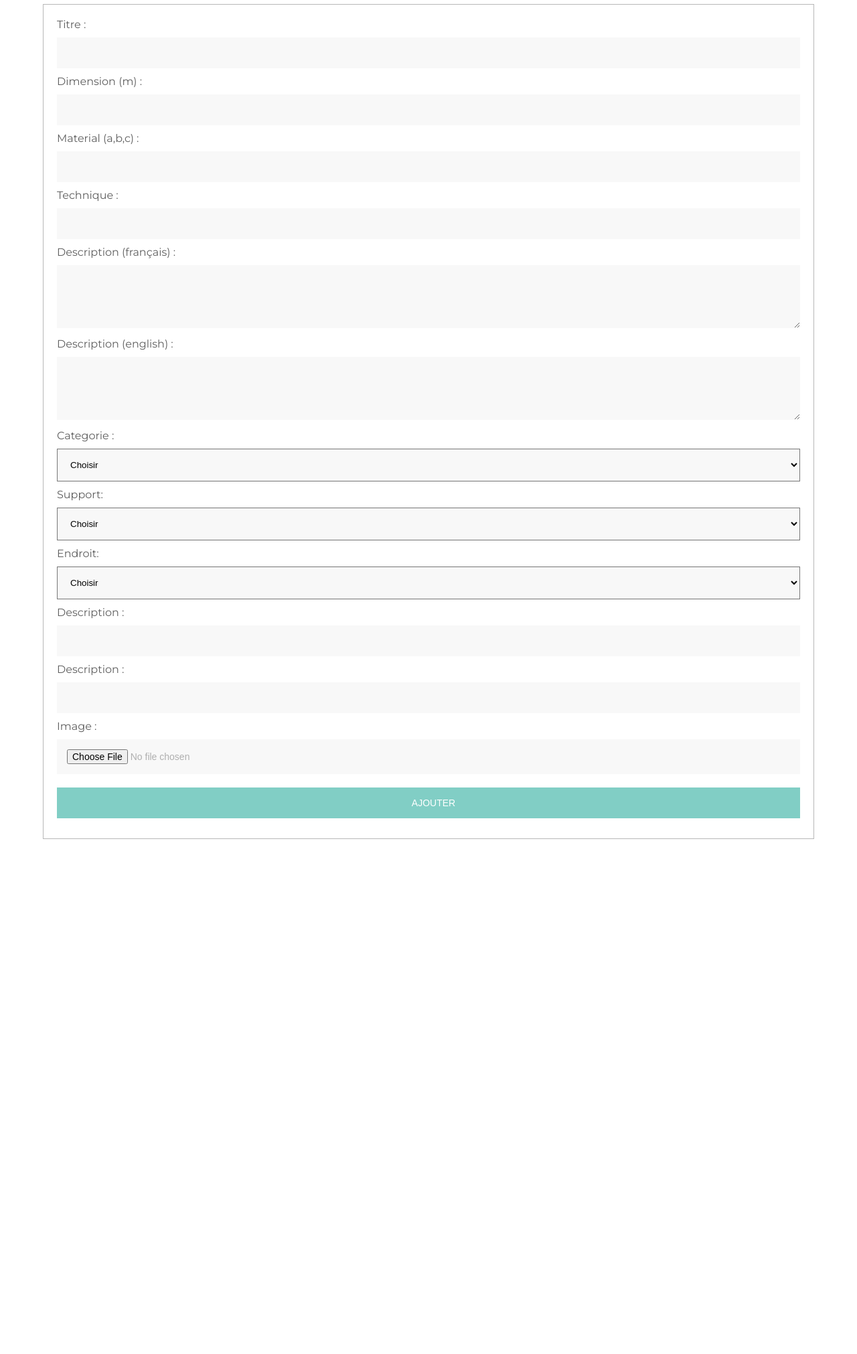
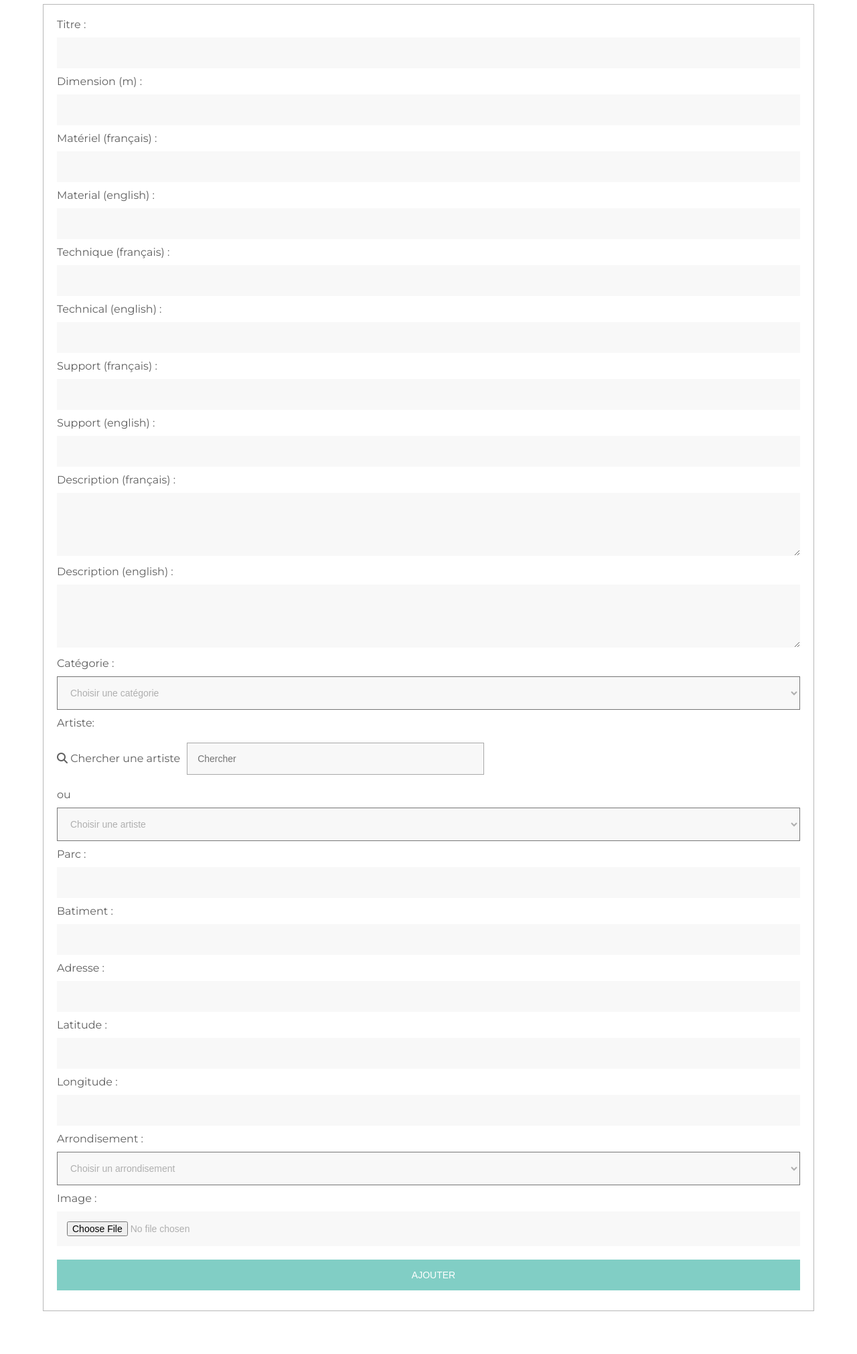
Before and after one commit to polypusDB/art-pub-mtl, a PHP site: the page made by api/vues/formAjouterOeuvres.php in a window 1280 px wide. Shown: the part 222-2244 px from the top of the page at 67% size. Before the commit the page ends 1539 px from the top, so only its background shows below. Run offline with PHP 8.4, Linux system fonts and the light colour scheme; the template is opened without the code that fills it, so the values that code supplies are empty; some libraries are stand-ins or nearby versions.

Commit message:
Modification form Connexion et supprimer le form inscription et avancement modification formajaouterOeuvres

```diff
--- a/api/vues/formAjouterOeuvres.php
+++ b/api/vues/formAjouterOeuvres.php
@@ -11,15 +11,19 @@
         <form action="" method="POST">
             Titre : <input type="text" name="titre" />
             Dimension (m) : <input type="text" name="dimension" />
-            Material (a,b,c) : <input type="text" name="material" />
-            Technique : <input type="text" name="technique" />
+            Matériel (français) : <input type="text" name="mateFR" />
+            Material (english) : <input type="text" name="mateEN" />
+            Technique (français) : <input type="text" name="techFR" />
+            Technical (english) : <input type="text" name="techEN" />
+            Support (français) : <input type="text" name="suppFR" />
+            Support (english) : <input type="text" name="suppEN" />
             Description (français) :
             <textarea rows="4" cols="50" name="descFR"></textarea>
             Description (english) :
             <textarea rows="4" cols="50" name="descEN"></textarea>
-            Categorie :
+            Catégorie :
             <select name="categorie">
-                <option value="choix">Choisir</option>
+                <option value="choix">Choisir une catégorie</option>
                 <?php
                     if(!empty($liste)){
                         foreach($liste as $li){
@@ -28,10 +32,14 @@
                     }
                 ?>
             </select>
-
-            Support:
-            <select name="support">
-                <option value="choix">Choisir</option>
+            Artiste:
+            <div class="chercherForm">
+                <i class="fas fa-search"></i>
+                Chercher une artiste<input type="search" placeholder="Chercher">
+            </div>
+            ou
+            <select name="artiste">
+                <option value="choix">Choisir une artiste</option>
                 <?php
                     if(!empty($liste)){
                         foreach($liste as $li){
@@ -40,10 +48,14 @@
                     }
                 ?>
             </select>
-
-            Endroit:
-            <select name="endroit">
-                <option value="choix">Choisir</option>
+            Parc : <input type="text" name="parc" />
+            Batiment : <input type="text" name="batiment" />
+            Adresse : <input type="text" name="adresse" />
+            Latitude : <input type="text" name="latitude" />
+            Longitude : <input type="text" name="longitude" />
+            Arrondisement :
+            <select name="categorie">
+                <option value="choix">Choisir un arrondisement</option>
                 <?php
                     if(!empty($liste)){
                         foreach($liste as $li){
@@ -52,10 +64,6 @@
                     }
                 ?>
             </select>
-
-            Description : <input type="text" name="description" />
-            Description : <input type="text" name="description" />
-
             <!--Télécharger une image-->
             Image :
             <input type="hidden" name="MAX_FILE_SIZE" value="200000" />
--- a/css/formulaires.css
+++ b/css/formulaires.css
@@ -43,6 +43,9 @@ form select{
     padding-right: 0;
     margin: 10px 0;
     background: #F8F8F8;
+    font-size: 14px;
+    color: #AFAFAF;
+    font-family: 'Raleway', sans-serif;
 }
 label#texte-mdp{
     display: block;
@@ -51,6 +54,15 @@ label#texte-mdp{
 }
 input[type="checkbox"] {
     width: 3%;
+}
+.chercherForm{
+    margin: 10px 0;
+}
+input[type="search"] {
+    width: 40%;
+    margin-left: 10px;
+    border: 1px solid rgb(169, 169, 169);
+    color: #AFAFAF;
 }
 
 @media screen and (max-width:667px){
@@ -62,5 +74,9 @@ input[type="checkbox"] {
     input[type="checkbox"] {
         width: 10%;
     }
+    input[type="search"] {
+        width: 100%;
+        margin-left: 0;
+    }
 
 }
```
Also changed, not shown: api/vues/formConnexion.php (+36 -2 lines), api/vues/formInscription.php (deleted, +0 -38 lines).
